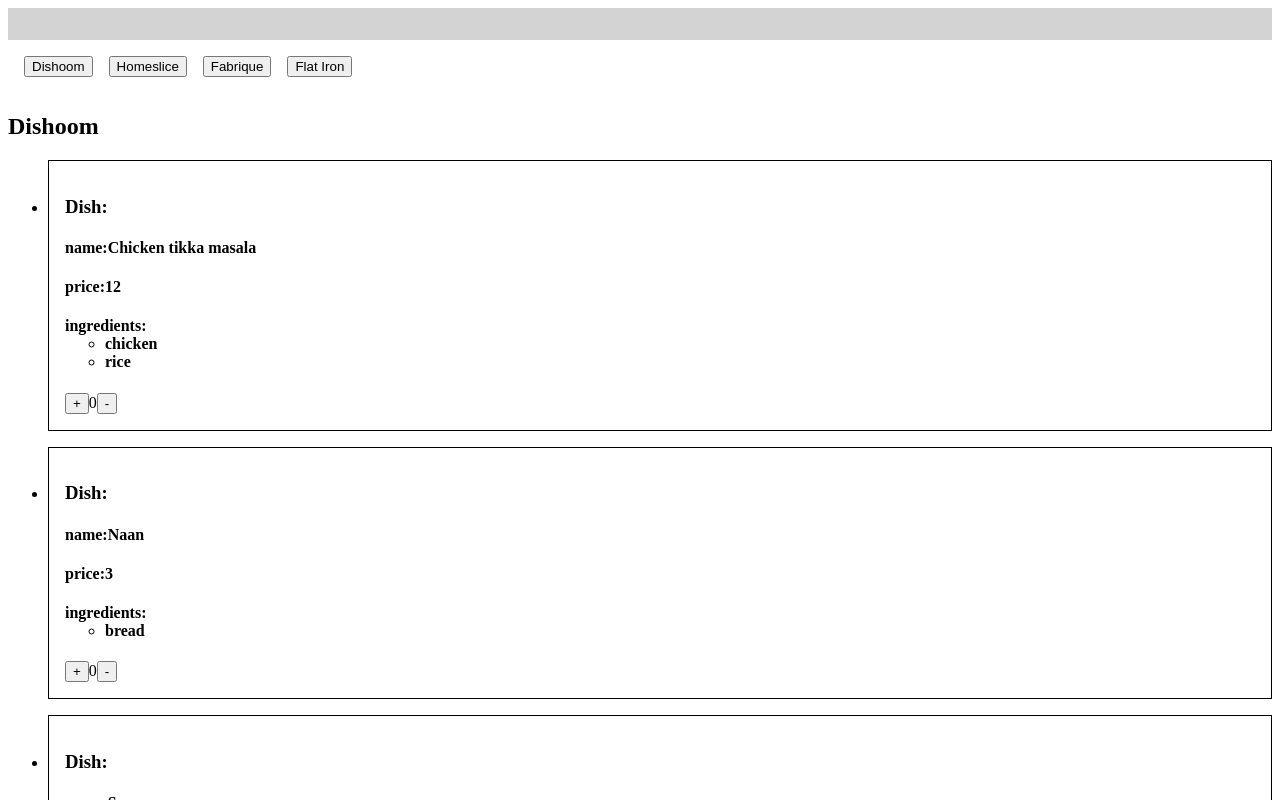
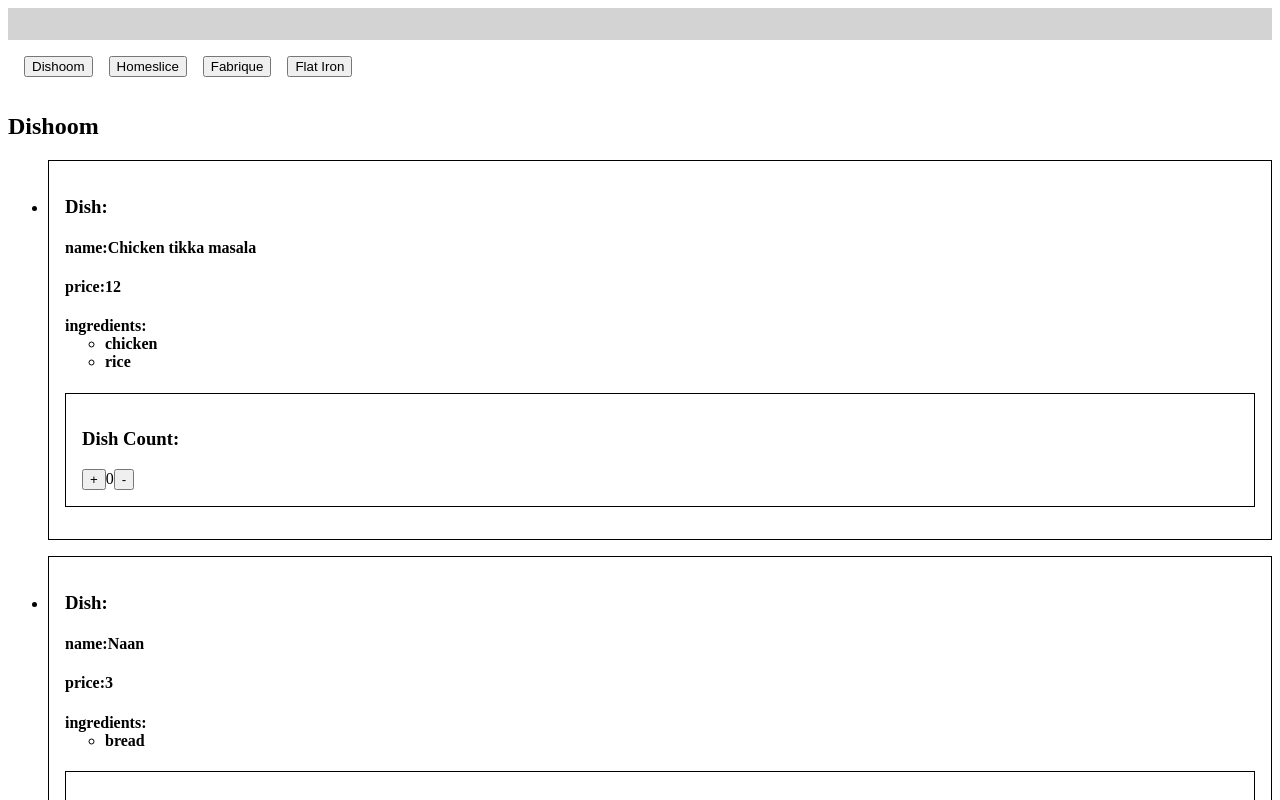
Before and after one commit to YTretsyak/LearnReact, a React (Vite) app in the folder ReactLearn/: page / in a window 1280 px wide. Shown: the top 800 px of the page. Built offline with nearby package versions, Linux system fonts and the light colour scheme.

Commit message:
HW4. Use Dish Couner in menu

```diff
--- a/ReactLearn/src/components/menu/menu.jsx
+++ b/ReactLearn/src/components/menu/menu.jsx
@@ -1,8 +1,16 @@
-import { useState } from "react";
+import { useCallback, useState } from "react";
+import { DishCounter } from "../dishCounter/dishCounter";
 
 export const Menu = (props) => {
 
   const [dishCount, setDishCount] = useState(0);
+  const incrementDishCount = useCallback(() => {
+    setDishCount(dishCount + 1);
+  }, [dishCount]);
+
+  const decrementDishCount = useCallback(() => {
+    setDishCount(dishCount - 1 >= 0 ? dishCount - 1 : 0);
+  }, [dishCount]);
 
   return (
     <div style={{ border: "1px solid black", padding: "1rem", marginBottom: "1rem" }}>
@@ -17,9 +25,7 @@
           ))}
         </ul>
       </h4>
-      <button onClick={() => setDishCount(dishCount + 1)}>+</button>
-      <span>{dishCount}</span>
-      <button onClick={() => setDishCount(dishCount - 1 >= 0 ? dishCount - 1 : 0)}>-</button>
+      <DishCounter dishCount={dishCount} incrementDishCount={incrementDishCount} decrementDishCount={decrementDishCount} />
     </div>
   );
 };
```
